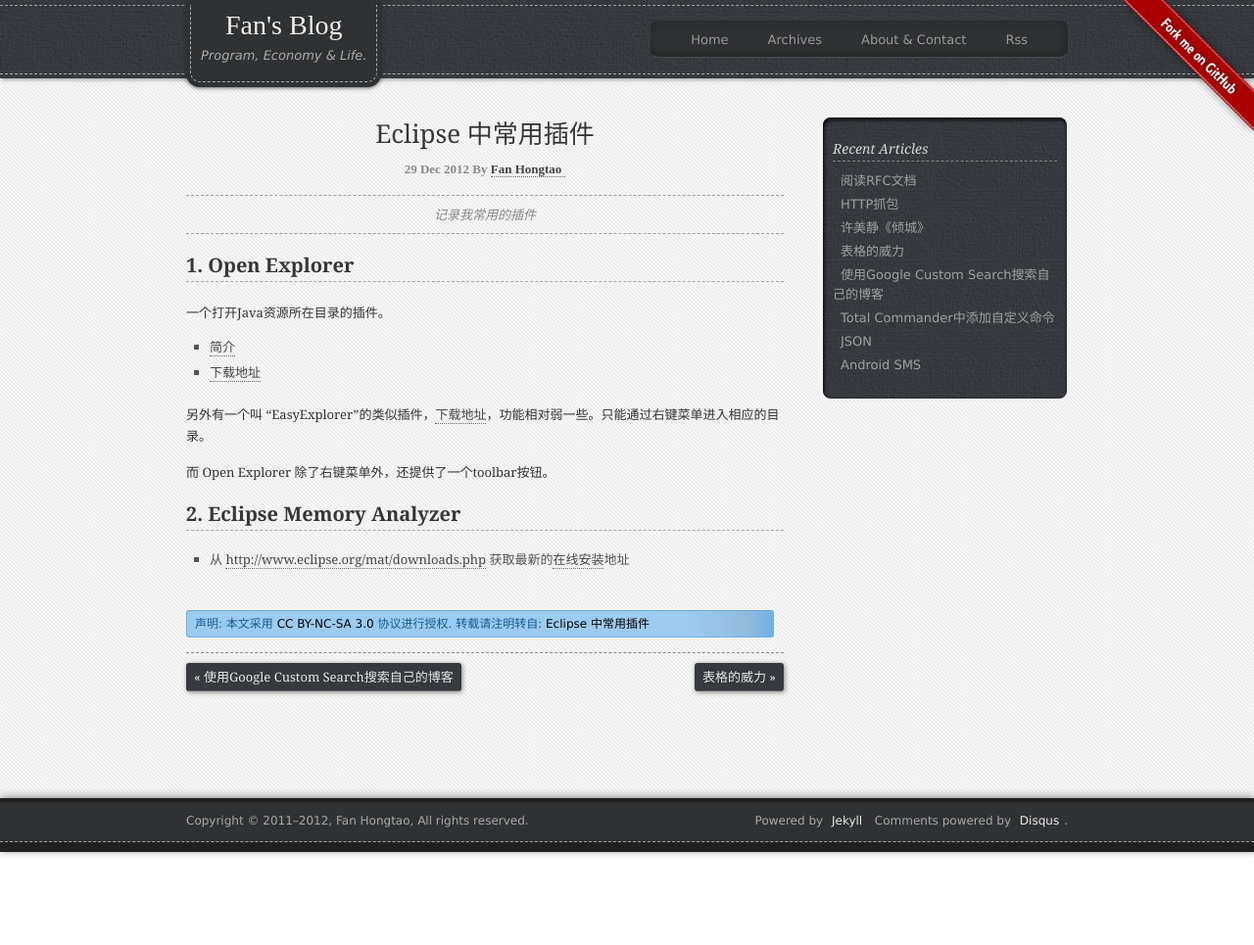
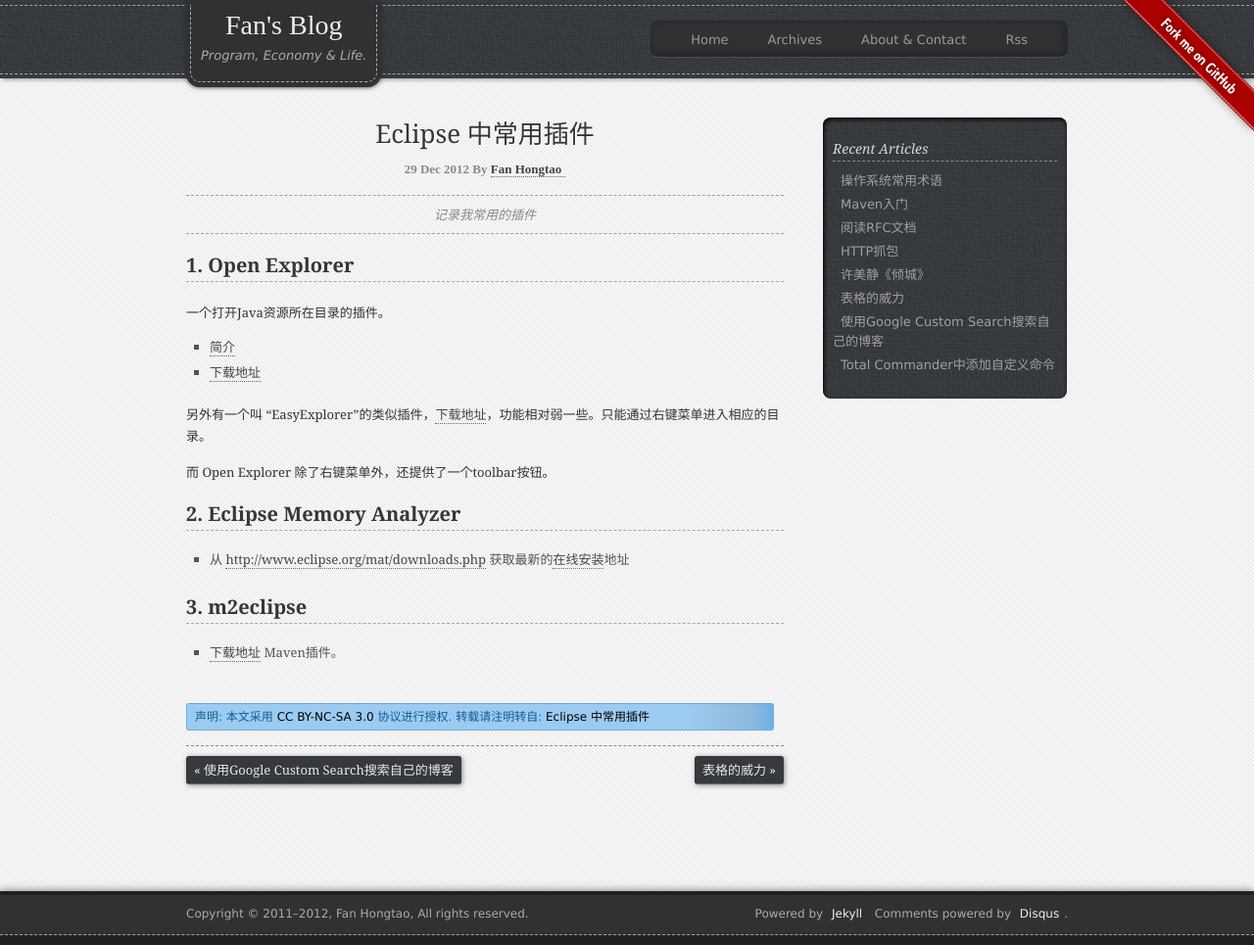
Before and after one commit to fanhongtao/fanhongtao.github.com, a Jekyll site: the page built from _posts/2012-12-29-eclipse-common-plugins.md, in a window 1280 px wide. Shown: the whole page at 98% size. Built offline with Jekyll 4.4.1, drawn with Linux system fonts in a browser that asks for light colours; Markdown is read by kramdown in place of the engine named in the settings; comment, search, counter and statistics services are not loaded; before the commit the page ends 900 px from its top, so only the background shows below that; some of the changed lines change nothing that is shown.

Commit message:
add post mvn-common

```diff
--- a/_posts/2012-12-29-eclipse-common-plugins.md
+++ b/_posts/2012-12-29-eclipse-common-plugins.md
@@ -22,3 +22,8 @@ copyright: cn
 # 2. Eclipse Memory Analyzer
 
 * 从 [http://www.eclipse.org/mat/downloads.php](http://www.eclipse.org/mat/downloads.php) 获取最新的[在线安装](/2012/02/19/install-eclipse-plugin.html)地址
+
+# 3. m2eclipse
+
+* [下载地址](http://www.sonatype.org/m2eclipse/)
+Maven插件。
--- /dev/null
+++ b/_posts/2013-03-14-mvn-common-commonads.md
@@ -0,0 +1,63 @@
+---
+layout: post
+title: Maven入门
+description:  简介Maven的最简单的用法
+categories: java
+tags: [java, maven]
+copyright: cn
+---
+
+# 1. 安装
+
+从[Apache Maven](http://maven.apache.org/download.cgi)下载最新的Maven版本。（我下载的是 apache-maven-3.0.5-bin.zip）
+
+将压缩包拷贝到安装目录，（假设是：d:\Java\Apache\），执行如下命令解压：
+<pre>
+jar -xvf apache-maven-3.0.5-bin.zip
+</pre>
+
+解压后得到一个 apache-maven-3.0.5 目录。
+
+然后设置环境变量： M2_HOME, 取值为Maven的安装目录， d:\Java\Apache\apache-maven-3.0.5
+
+除了命令行方式之外，还可以在Eclipse中安装 [m2eclipse 插件](http://www.sonatype.org/m2eclipse/)。
+
+# 2. 基本概念
+
+## 2.1 ~/.m2 目录
+
+运行 Maven 后，会在用户的HOME目录下创建一个 .m2 目录。
+
+Maven会在该目录下查找用户级的配置文件 settings.xml。（缺省无文件，如果需要配置，可以从 $M2_HOME/conf 目录下拷贝一个过来，然后进行修改）。
+
+缺省情况下，本地仓库会保存在 ~/.m2/repository 目录。用户可以在 settings.xml 修改本地仓库的保存路径。
+
+## 2.2 POM
+
+POM（Project Object Model，项目对象模型）。
+
+Mavan依赖于一个名为 pom.xml 的文件来对项目进行管理，类似于Ant中的build.xml。
+
+
+
+# 3. 常用命令
+
+在有 pom.xml 文件的目录下，执行以下命令
+<table width="100%">
+    <thead>
+        <tr><th>命令</th><th>用途</th></tr>
+    </thead>
+    <tbody>
+        <tr><td>mvn archetype:generate</td><td>创建一个符合Maven约定的空工程</td></tr>
+		<tr><td>mvn clean</td><td>清除上一次构建所生成的文件</td></tr>
+		<tr><td>mvn compile</td><td>编译源码</td></tr>
+		<tr><td>mvn test</td><td>测试（包括编译源码、执行测试用例）</td></tr>
+		<tr><td>mvn install</td><td>将包安装到本地仓库，以便其它项目可以使用</td></tr>
+		<tr><td>mvn deploy</td><td>将包安装到远端仓库，以便其他开发人员可以使用</td></tr>
+        <tr><td>mvn help:system</td><td>显示系统属性和环境变量</td></tr>
+    </tbody>
+</table>
+
+# 参考：
+
+* [操作系统常用术语](/2013/03/14/os-common.html)
--- /dev/null
+++ b/_posts/2013-03-14-os-common.md
@@ -0,0 +1,29 @@
+---
+layout: post
+title: 操作系统常用术语
+categories: computer
+tags: [computer]
+copyright: cn
+---
+
+# 1. HOME目录
+
+Windows在资源管理器的地址栏中中输入  %userprofile%  可以快速进入该目录
+
+Linux则可以通过命令 cd 进入该目录
+
+# 2. 设置环境变量
+
+以设置变量 M2_HOME 为例。
+
+Windows下:
+
+在桌面右击“我的电脑”->“属性”，点击“高级”Tab页，点击“环境变量”。在“系统变量”（或“用户变量”）中点击“新建”，变量名处输入 “M2_HOME”， 变量值输入“d:\Java\Apache\apache-maven-3.0.5”
+
+可以在 cmd 命令行窗口，输入 set 命令，查看刚才设置的变量是否生效。 也可以输入  echo %M2_HOME% 来查看。
+
+Linux下（以Bash为例）：
+在 .bashrc 中增加以下行：
+<pre>
+export M2_HOME=/home/fht/maven
+</pre>
```
